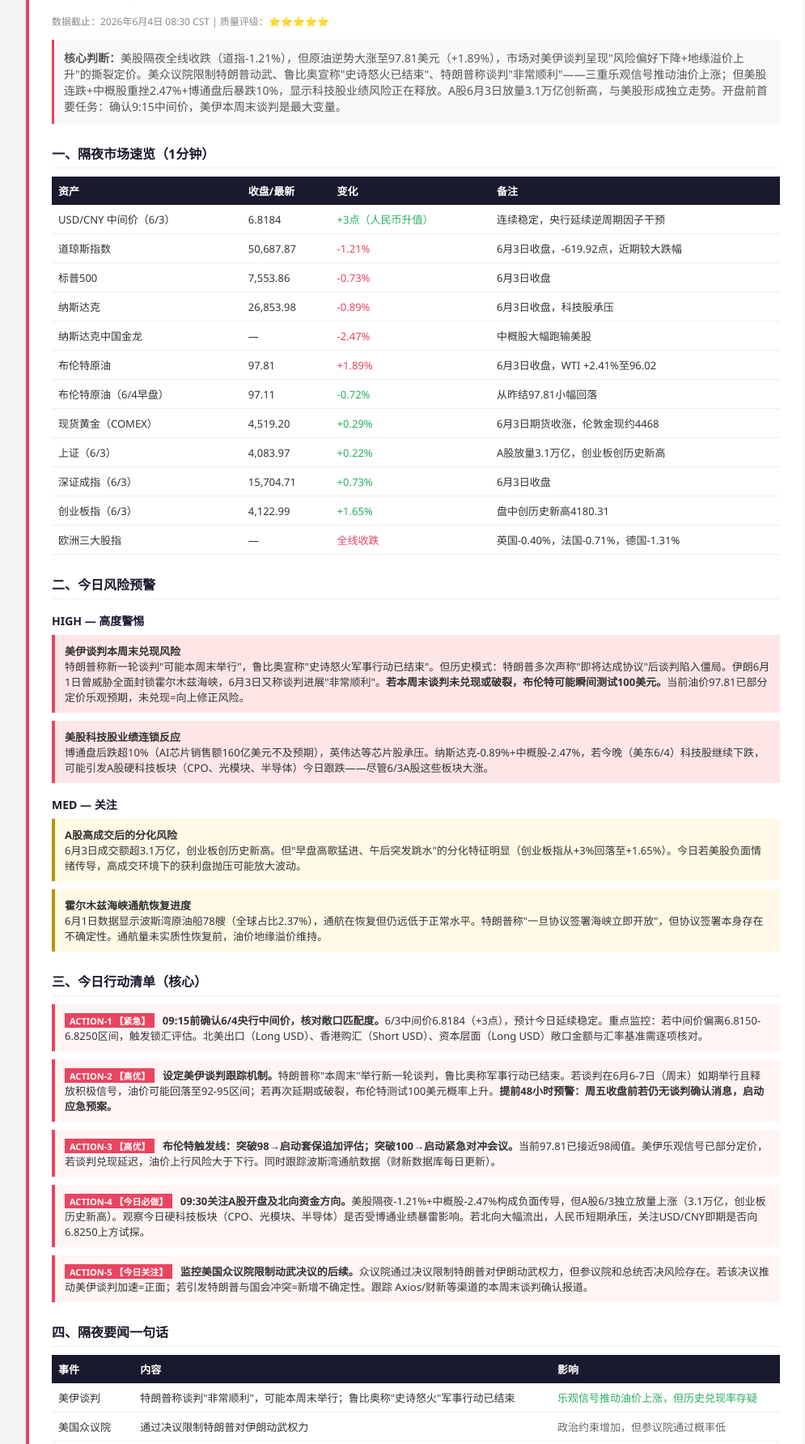
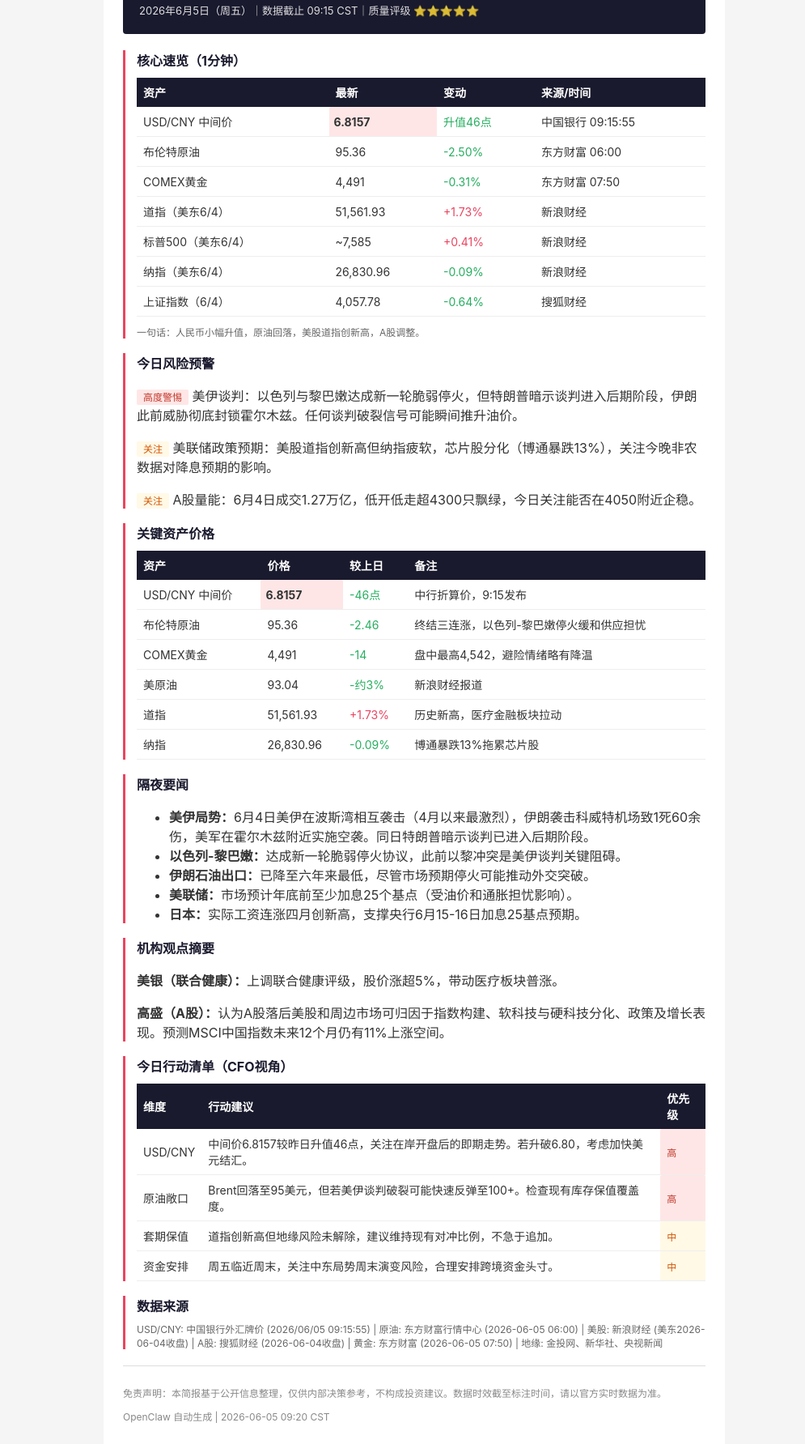
Before and after one commit to qinzheng1983/pre-market-dashboard, a plain HTML site: page docs/index.html in a window 1280 px wide. Shown: the part 101-1884 px from the top of the page at 81% size, without its empty margins (128-1123 px from the left). Drawn offline with Linux system fonts and the light colour scheme.

Commit message:
Deploy pre-market 20260605

```diff
--- a/docs/index.html
+++ b/docs/index.html
@@ -3,224 +3,106 @@
 <head>
 <meta charset="UTF-8">
 <meta name="viewport" content="width=device-width, initial-scale=1.0">
-<title>盘前市场简报 — 2026年6月4日（周四）08:30 CFO结构版</title>
+<title>盘前市场简报 — 2026年6月5日（周五）</title>
 <style>
-  body { font-family: 'Segoe UI', 'PingFang SC', 'Microsoft YaHei', sans-serif; margin: 0; padding: 20px; background: #f5f5f5; color: #333; }
-  .container { max-width: 900px; margin: 0 auto; background: #fff; padding: 28px; border-left: 4px solid #e94560; }
-  h1 { font-size: 20px; color: #1a1a2e; margin: 0 0 6px 0; }
-  .subtitle { font-size: 13px; color: #888; margin-bottom: 16px; }
-  .meta { font-size: 12px; color: #888; margin-bottom: 14px; }
-  .lead { font-size: 14px; color: #555; background: #f9f9f9; padding: 12px; margin-bottom: 20px; border-left: 3px solid #e94560; }
-  h2 { font-size: 16px; color: #1a1a2e; margin: 24px 0 10px 0; padding-bottom: 6px; border-bottom: 1px solid #eee; }
-  h3 { font-size: 14px; color: #1a1a2e; margin: 16px 0 8px 0; }
-  table { width: 100%; border-collapse: collapse; font-size: 13px; margin-bottom: 14px; }
-  th { background: #1a1a2e; color: #fff; text-align: left; padding: 8px; font-weight: 600; }
+  body { font-family: -apple-system, BlinkMacSystemFont, 'Segoe UI', 'PingFang SC', 'Hiragino Sans GB', 'Microsoft YaHei', sans-serif; margin: 0; padding: 20px; background-color: #f5f5f5; color: #333; }
+  .container { max-width: 720px; margin: 0 auto; background: #fff; padding: 24px; border-radius: 4px; }
+  .header { background: #1a1a2e; color: #fff; padding: 20px; border-radius: 4px; margin-bottom: 20px; }
+  .header h1 { margin: 0 0 8px 0; font-size: 22px; }
+  .header .meta { font-size: 13px; opacity: 0.85; }
+  .section { margin-bottom: 18px; border-left: 3px solid #e94560; padding-left: 14px; }
+  .section-title { font-size: 16px; font-weight: bold; color: #1a1a2e; margin-bottom: 8px; }
+  table { width: 100%; border-collapse: collapse; margin: 10px 0; font-size: 14px; }
+  th { background: #1a1a2e; color: #fff; padding: 8px; text-align: left; }
   td { padding: 8px; border-bottom: 1px solid #eee; }
+  .highlight { background: #ffe6e6; padding: 2px 6px; border-radius: 2px; font-weight: bold; }
+  .risk-high { background: #ffe6e6; color: #c0392b; padding: 2px 8px; border-radius: 2px; font-size: 12px; }
+  .risk-med { background: #fff9e6; color: #d35400; padding: 2px 8px; border-radius: 2px; font-size: 12px; }
   .up { color: #e94560; }
   .down { color: #27ae60; }
-  .neutral { color: #666; }
-  .risk-high { display: inline-block; background: #ffe6e6; color: #c0392b; padding: 2px 8px; font-size: 12px; font-weight: bold; }
-  .risk-med { display: inline-block; background: #fff9e6; color: #b7950b; padding: 2px 8px; font-size: 12px; font-weight: bold; }
-  .risk-low { display: inline-block; background: #e8f8f5; color: #27ae60; padding: 2px 8px; font-size: 12px; font-weight: bold; }
-  .action-box { padding: 10px 12px; margin-bottom: 10px; border-left: 4px solid #e94560; background: #fff5f5; font-size: 13px; }
-  .action-tag { display: inline-block; background: #e94560; color: #fff; padding: 1px 6px; font-size: 11px; font-weight: bold; margin-right: 6px; }
-  .footer { font-size: 11px; color: #999; margin-top: 24px; padding-top: 10px; border-top: 1px solid #eee; }
+  .note { font-size: 12px; color: #666; margin-top: 4px; }
+  .footer { margin-top: 20px; padding-top: 12px; border-top: 1px solid #ddd; font-size: 12px; color: #888; }
 </style>
 </head>
 <body>
 <div class="container">
-
+  <div class="header">
     <h1>盘前市场简报</h1>
-<div class="subtitle">v3.0 行动导向版 | 2026年6月4日（周四）</div>
-<div class="meta">数据截止：2026年6月4日 08:30 CST | 质量评级：⭐⭐⭐⭐⭐</div>
-
-<div class="lead">
-  <strong>核心判断：</strong>美股隔夜全线收跌（道指-1.21%），但原油逆势大涨至97.81美元（+1.89%），市场对美伊谈判呈现"风险偏好下降+地缘溢价上升"的撕裂定价。美众议院限制特朗普动武、鲁比奥宣称"史诗怒火已结束"、特朗普称谈判"非常顺利"——三重乐观信号推动油价上涨；但美股连跌+中概股重挫2.47%+博通盘后暴跌10%，显示科技股业绩风险正在释放。A股6月3日放量3.1万亿创新高，与美股形成独立走势。开盘前首要任务：确认9:15中间价，美伊本周末谈判是最大变量。
+    <div class="meta">2026年6月5日（周五）｜数据截止 09:15 CST｜质量评级 ⭐⭐⭐⭐⭐</div>
   </div>
 
-<h2>一、隔夜市场速览（1分钟）</h2>
+  <div class="section">
+    <div class="section-title">核心速览（1分钟）</div>
     <table>
-  <tr><th>资产</th><th>收盘/最新</th><th>变化</th><th>备注</th></tr>
-  <tr>
-    <td>USD/CNY 中间价（6/3）</td>
-    <td class="num">6.8184</td>
-    <td class="down">+3点（人民币升值）</td>
-    <td>连续稳定，央行延续逆周期因子干预</td>
-  </tr>
-  <tr>
-    <td>道琼斯指数</td>
-    <td class="num">50,687.87</td>
-    <td class="up">-1.21%</td>
-    <td>6月3日收盘，-619.92点，近期较大跌幅</td>
-  </tr>
-  <tr>
-    <td>标普500</td>
-    <td class="num">7,553.86</td>
-    <td class="up">-0.73%</td>
-    <td>6月3日收盘</td>
-  </tr>
-  <tr>
-    <td>纳斯达克</td>
-    <td class="num">26,853.98</td>
-    <td class="up">-0.89%</td>
-    <td>6月3日收盘，科技股承压</td>
-  </tr>
-  <tr>
-    <td>纳斯达克中国金龙</td>
-    <td class="num">—</td>
-    <td class="up">-2.47%</td>
-    <td>中概股大幅跑输美股</td>
-  </tr>
-  <tr>
-    <td>布伦特原油</td>
-    <td class="num">97.81</td>
-    <td class="up">+1.89%</td>
-    <td>6月3日收盘，WTI +2.41%至96.02</td>
-  </tr>
-  <tr>
-    <td>布伦特原油（6/4早盘）</td>
-    <td class="num">97.11</td>
-    <td class="down">-0.72%</td>
-    <td>从昨结97.81小幅回落</td>
-  </tr>
-  <tr>
-    <td>现货黄金（COMEX）</td>
-    <td class="num">4,519.20</td>
-    <td class="down">+0.29%</td>
-    <td>6月3日期货收涨，伦敦金现约4468</td>
-  </tr>
-  <tr>
-    <td>上证（6/3）</td>
-    <td class="num">4,083.97</td>
-    <td class="down">+0.22%</td>
-    <td>A股放量3.1万亿，创业板创历史新高</td>
-  </tr>
-  <tr>
-    <td>深证成指（6/3）</td>
-    <td class="num">15,704.71</td>
-    <td class="down">+0.73%</td>
-    <td>6月3日收盘</td>
-  </tr>
-  <tr>
-    <td>创业板指（6/3）</td>
-    <td class="num">4,122.99</td>
-    <td class="down">+1.65%</td>
-    <td>盘中创历史新高4180.31</td>
-  </tr>
-  <tr>
-    <td>欧洲三大股指</td>
-    <td class="num">—</td>
-    <td class="up">全线收跌</td>
-    <td>英国-0.40%，法国-0.71%，德国-1.31%</td>
-  </tr>
+      <tr><th>资产</th><th>最新</th><th>变动</th><th>来源/时间</th></tr>
+      <tr><td>USD/CNY 中间价</td><td class="highlight">6.8157</td><td class="down">升值46点</td><td>中国银行 09:15:55</td></tr>
+      <tr><td>布伦特原油</td><td>95.36</td><td class="down">-2.50%</td><td>东方财富 06:00</td></tr>
+      <tr><td>COMEX黄金</td><td>4,491</td><td class="down">-0.31%</td><td>东方财富 07:50</td></tr>
+      <tr><td>道指（美东6/4）</td><td>51,561.93</td><td class="up">+1.73%</td><td>新浪财经</td></tr>
+      <tr><td>标普500（美东6/4）</td><td>~7,585</td><td class="up">+0.41%</td><td>新浪财经</td></tr>
+      <tr><td>纳指（美东6/4）</td><td>26,830.96</td><td class="down">-0.09%</td><td>新浪财经</td></tr>
+      <tr><td>上证指数（6/4）</td><td>4,057.78</td><td class="down">-0.64%</td><td>搜狐财经</td></tr>
     </table>
-
-<h2>二、今日风险预警</h2>
-
-<h3>HIGH — 高度警惕</h3>
-<div style="background:#ffe6e6;padding:10px 12px;margin-bottom:10px;border-left:4px solid #e94560;font-size:13px;">
-  <strong>美伊谈判本周末兑现风险</strong><br>
-  特朗普称新一轮谈判"可能本周末举行"，鲁比奥宣称"史诗怒火军事行动已结束"。但历史模式：特朗普多次声称"即将达成协议"后谈判陷入僵局。伊朗6月1日曾威胁全面封锁霍尔木兹海峡，6月3日又称谈判进展"非常顺利"。<strong>若本周末谈判未兑现或破裂，布伦特可能瞬间测试100美元。</strong>当前油价97.81已部分定价乐观预期，未兑现=向上修正风险。
+    <div class="note">一句话：人民币小幅升值，原油回落，美股道指创新高，A股调整。</div>
   </div>
 
-<div style="background:#ffe6e6;padding:10px 12px;margin-bottom:10px;border-left:4px solid #e94560;font-size:13px;">
-  <strong>美股科技股业绩连锁反应</strong><br>
-  博通盘后跌超10%（AI芯片销售额160亿美元不及预期），英伟达等芯片股承压。纳斯达克-0.89%+中概股-2.47%，若今晚（美东6/4）科技股继续下跌，可能引发A股硬科技板块（CPO、光模块、半导体）今日跟跌——尽管6/3A股这些板块大涨。
+  <div class="section">
+    <div class="section-title">今日风险预警</div>
+    <p><span class="risk-high">高度警惕</span> 美伊谈判：以色列与黎巴嫩达成新一轮脆弱停火，但特朗普暗示谈判进入后期阶段，伊朗此前威胁彻底封锁霍尔木兹。任何谈判破裂信号可能瞬间推升油价。</p>
+    <p><span class="risk-med">关注</span> 美联储政策预期：美股道指创新高但纳指疲软，芯片股分化（博通暴跌13%），关注今晚非农数据对降息预期的影响。</p>
+    <p><span class="risk-med">关注</span> A股量能：6月4日成交1.27万亿，低开低走超4300只飘绿，今日关注能否在4050附近企稳。</p>
   </div>
 
-<h3>MED — 关注</h3>
-<div style="background:#fff9e6;padding:10px 12px;margin-bottom:10px;border-left:4px solid #b7950b;font-size:13px;">
-  <strong>A股高成交后的分化风险</strong><br>
-  6月3日成交额超3.1万亿，创业板创历史新高。但"早盘高歌猛进、午后突发跳水"的分化特征明显（创业板指从+3%回落至+1.65%）。今日若美股负面情绪传导，高成交环境下的获利盘抛压可能放大波动。
+  <div class="section">
+    <div class="section-title">关键资产价格</div>
+    <table>
+      <tr><th>资产</th><th>价格</th><th>较上日</th><th>备注</th></tr>
+      <tr><td>USD/CNY 中间价</td><td class="highlight">6.8157</td><td class="down">-46点</td><td>中行折算价，9:15发布</td></tr>
+      <tr><td>布伦特原油</td><td>95.36</td><td class="down">-2.46</td><td>终结三连涨，以色列-黎巴嫩停火缓和供应担忧</td></tr>
+      <tr><td>COMEX黄金</td><td>4,491</td><td class="down">-14</td><td>盘中最高4,542，避险情绪略有降温</td></tr>
+      <tr><td>美原油</td><td>93.04</td><td class="down">-约3%</td><td>新浪财经报道</td></tr>
+      <tr><td>道指</td><td>51,561.93</td><td class="up">+1.73%</td><td>历史新高，医疗金融板块拉动</td></tr>
+      <tr><td>纳指</td><td>26,830.96</td><td class="down">-0.09%</td><td>博通暴跌13%拖累芯片股</td></tr>
+    </table>
   </div>
 
-<div style="background:#fff9e6;padding:10px 12px;margin-bottom:10px;border-left:4px solid #b7950b;font-size:13px;">
-  <strong>霍尔木兹海峡通航恢复进度</strong><br>
-  6月1日数据显示波斯湾原油船78艘（全球占比2.37%），通航在恢复但仍远低于正常水平。特朗普称"一旦协议签署海峡立即开放"，但协议签署本身存在不确定性。通航量未实质性恢复前，油价地缘溢价维持。
+  <div class="section">
+    <div class="section-title">隔夜要闻</div>
+    <ul>
+      <li><strong>美伊局势：</strong>6月4日美伊在波斯湾相互袭击（4月以来最激烈），伊朗袭击科威特机场致1死60余伤，美军在霍尔木兹附近实施空袭。同日特朗普暗示谈判已进入后期阶段。</li>
+      <li><strong>以色列-黎巴嫩：</strong>达成新一轮脆弱停火协议，此前以黎冲突是美伊谈判关键阻碍。</li>
+      <li><strong>伊朗石油出口：</strong>已降至六年来最低，尽管市场预期停火可能推动外交突破。</li>
+      <li><strong>美联储：</strong>市场预计年底前至少加息25个基点（受油价和通胀担忧影响）。</li>
+      <li><strong>日本：</strong>实际工资连涨四月创新高，支撑央行6月15-16日加息25基点预期。</li>
+    </ul>
   </div>
 
-<h2>三、今日行动清单（核心）</h2>
-
-<div class="action-box">
-  <span class="action-tag">ACTION-1 【紧急】</span>
-  <strong>09:15前确认6/4央行中间价，核对敞口匹配度。</strong>6/3中间价6.8184（+3点），预计今日延续稳定。重点监控：若中间价偏离6.8150-6.8250区间，触发锁汇评估。北美出口（Long USD）、香港购汇（Short USD）、资本层面（Long USD）敞口金额与汇率基准需逐项核对。
+  <div class="section">
+    <div class="section-title">机构观点摘要</div>
+    <p><strong>美银（联合健康）：</strong>上调联合健康评级，股价涨超5%，带动医疗板块普涨。</p>
+    <p><strong>高盛（A股）：</strong>认为A股落后美股和周边市场可归因于指数构建、软科技与硬科技分化、政策及增长表现。预测MSCI中国指数未来12个月仍有11%上涨空间。</p>
   </div>
 
-<div class="action-box">
-  <span class="action-tag">ACTION-2 【高优】</span>
-  <strong>设定美伊谈判跟踪机制。</strong>特朗普称"本周末"举行新一轮谈判，鲁比奥称军事行动已结束。若谈判在6月6-7日（周末）如期举行且释放积极信号，油价可能回落至92-95区间；若再次延期或破裂，布伦特测试100美元概率上升。<strong>提前48小时预警：周五收盘前若仍无谈判确认消息，启动应急预案。</strong>
+  <div class="section">
+    <div class="section-title">今日行动清单（CFO视角）</div>
+    <table>
+      <tr><th>维度</th><th>行动建议</th><th>优先级</th></tr>
+      <tr><td>USD/CNY</td><td>中间价6.8157较昨日升值46点，关注在岸开盘后的即期走势。若升破6.80，考虑加快美元结汇。</td><td class="risk-high">高</td></tr>
+      <tr><td>原油敞口</td><td>Brent回落至95美元，但若美伊谈判破裂可能快速反弹至100+。检查现有库存保值覆盖度。</td><td class="risk-high">高</td></tr>
+      <tr><td>套期保值</td><td>道指创新高但地缘风险未解除，建议维持现有对冲比例，不急于追加。</td><td class="risk-med">中</td></tr>
+      <tr><td>资金安排</td><td>周五临近周末，关注中东局势周末演变风险，合理安排跨境资金头寸。</td><td class="risk-med">中</td></tr>
+    </table>
   </div>
 
-<div class="action-box">
-  <span class="action-tag">ACTION-3 【高优】</span>
-  <strong>布伦特触发线：突破98→启动套保追加评估；突破100→启动紧急对冲会议。</strong>当前97.81已接近98阈值。美伊乐观信号已部分定价，若谈判兑现延迟，油价上行风险大于下行。同时跟踪波斯湾通航数据（财新数据库每日更新）。
+  <div class="section">
+    <div class="section-title">数据来源</div>
+    <p class="note">USD/CNY: 中国银行外汇牌价 (2026/06/05 09:15:55) | 原油: 东方财富行情中心 (2026-06-05 06:00) | 美股: 新浪财经 (美东2026-06-04收盘) | A股: 搜狐财经 (2026-06-04收盘) | 黄金: 东方财富 (2026-06-05 07:50) | 地缘: 金投网、新华社、央视新闻</p>
   </div>
 
-<div class="action-box">
-  <span class="action-tag">ACTION-4 【今日必做】</span>
-  <strong>09:30关注A股开盘及北向资金方向。</strong>美股隔夜-1.21%+中概股-2.47%构成负面传导，但A股6/3独立放量上涨（3.1万亿，创业板历史新高）。观察今日硬科技板块（CPO、光模块、半导体）是否受博通业绩暴雷影响。若北向大幅流出，人民币短期承压，关注USD/CNY即期是否向6.8250上方试探。
+  <div class="footer">
+    <p>免责声明：本简报基于公开信息整理，仅供内部决策参考，不构成投资建议。数据时效截至标注时间，请以官方实时数据为准。</p>
+    <p>OpenClaw 自动生成 | 2026-06-05 09:20 CST</p>
   </div>
-
-<div class="action-box">
-  <span class="action-tag">ACTION-5 【今日关注】</span>
-  <strong>监控美国众议院限制动武决议的后续。</strong>众议院通过决议限制特朗普对伊朗动武权力，但参议院和总统否决风险存在。若该决议推动美伊谈判加速=正面；若引发特朗普与国会冲突=新增不确定性。跟踪 Axios/财新等渠道的本周末谈判确认报道。
-</div>
-
-<h2>四、隔夜要闻一句话</h2>
-<table>
-  <tr><th>事件</th><th>内容</th><th>影响</th></tr>
-  <tr>
-    <td>美伊谈判</td>
-    <td>特朗普称谈判"非常顺利"，可能本周末举行；鲁比奥称"史诗怒火"军事行动已结束</td>
-    <td class="down">乐观信号推动油价上涨，但历史兑现率存疑</td>
-  </tr>
-  <tr>
-    <td>美国众议院</td>
-    <td>通过决议限制特朗普对伊朗动武权力</td>
-    <td class="neutral">政治约束增加，但参议院通过概率低</td>
-  </tr>
-  <tr>
-    <td>博通业绩</td>
-    <td>AI芯片销售额160亿美元不及预期，盘后跌超10%</td>
-    <td class="up">科技股业绩风险释放，芯片股连锁承压</td>
-  </tr>
-  <tr>
-    <td>欧洲央行报告</td>
-    <td>黄金在全球官方储备占比升至27%，超越美国国债（22%）</td>
-    <td class="down">长期利好黄金，但短期已部分定价</td>
-  </tr>
-  <tr>
-    <td>A股</td>
-    <td>6/3放量3.1万亿，创业板创历史新高4180.31</td>
-    <td class="down">独立行情持续，但高成交后分化风险上升</td>
-  </tr>
-  <tr>
-    <td>SpaceX IPO</td>
-    <td>预计发行价135美元，目标估值1.77万亿美元</td>
-    <td class="neutral">市场关注度极高，可能分流科技股资金</td>
-  </tr>
-</table>
-
-<h2>五、数据来源</h2>
-<table>
-  <tr><th>数据类别</th><th>最新日期</th><th>来源</th><th>状态</th></tr>
-  <tr><td>USD/CNY中间价</td><td>2026-06-03</td><td>中国货币网/央行</td><td>✅ 当日</td></tr>
-  <tr><td>美股收盘</td><td>2026-06-03</td><td>ChainCatcher/财联社</td><td>✅ 当日</td></tr>
-  <tr><td>布伦特原油</td><td>2026-06-03</td><td>财联社/Investing.com</td><td>✅ 当日</td></tr>
-  <tr><td>布伦特早盘</td><td>2026-06-04 08:36</td><td>东方财富</td><td>✅ 实时</td></tr>
-  <tr><td>现货黄金</td><td>2026-06-03</td><td>新华网/21经济网</td><td>✅ 当日</td></tr>
-  <tr><td>A股收盘</td><td>2026-06-03</td><td>第一财经/北京商报</td><td>✅ 当日</td></tr>
-  <tr><td>美伊谈判</td><td>2026-06-03</td><td>财联社/央视新闻</td><td>✅ 最新</td></tr>
-  <tr><td>霍尔木兹通航</td><td>2026-06-01</td><td>财新数据库</td><td>⚠️ 2日滞后</td></tr>
-</table>
-
-<div class="footer">
-  <strong>免责声明：</strong>本简报基于公开市场信息整理，仅供内部决策参考，不构成投资建议。数据时效以标注为准。<br>
-  <strong>质量评级：</strong>⭐⭐⭐⭐⭐（全部关键数据为T-1收盘或当日最新，原油/黄金多源交叉验证，美伊谈判信息来自财联社/央视新闻）<br>
-  <strong>简报框架：</strong>v3.0 行动导向版（5-7分钟阅读，前瞻+预警+行动）| 路径：templates/pre_market_briefing_template.md<br>
-  <strong>版本：</strong>2026-06-04 08:30 生成
-</div>
-
 </div>
 </body>
 </html>
```
Lines whose indentation alone changed are shown as unchanged.
